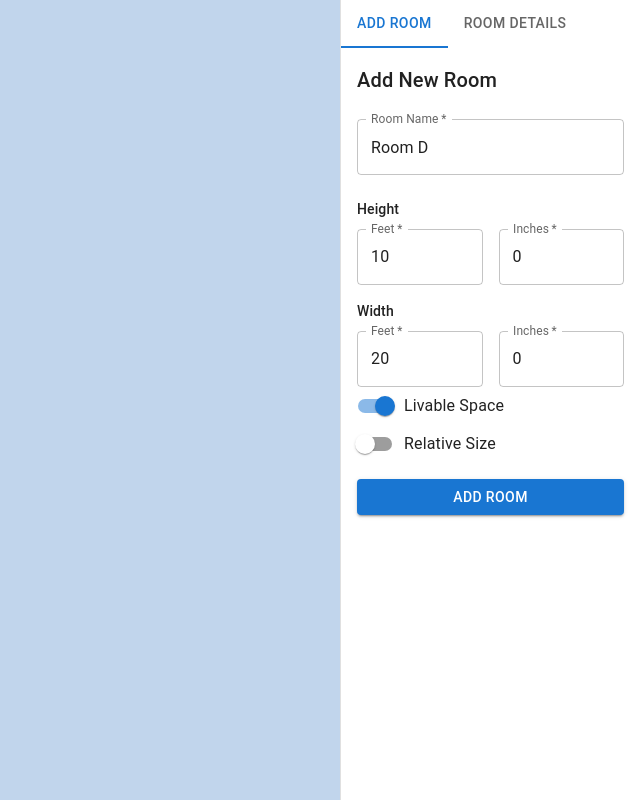
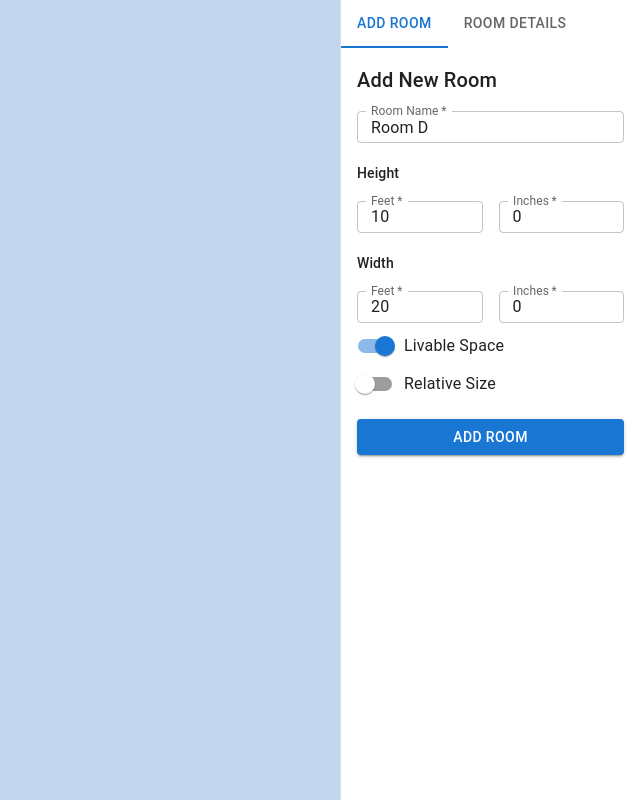
Before and after one commit to jnelken/apt-sqft, a React (Create React App) app: page / in a window 1280 px wide. Shown: the whole page, without its empty margins (640-1280 px from the left). Built offline with nearby package versions, Linux system fonts and the light colour scheme.

Commit message:
Create Compatc text field

```diff
--- /dev/null
+++ b/src/components/CompactTextField.tsx
@@ -0,0 +1,19 @@
+import React from 'react';
+import { TextField, TextFieldProps } from '@mui/material';
+
+export const CompactTextField: React.FC<TextFieldProps> = props => {
+  return (
+    <TextField
+      size="small"
+      fullWidth
+      margin="dense"
+      {...props}
+      sx={{
+        '& .MuiInputBase-root': {
+          height: '32px',
+        },
+        ...props.sx,
+      }}
+    />
+  );
+};
--- a/src/components/RoomForm.tsx
+++ b/src/components/RoomForm.tsx
@@ -1,13 +1,13 @@
 import React, { useState } from 'react';
 import {
   Box,
-  TextField,
   Button,
   FormControlLabel,
   Switch,
   Typography,
 } from '@mui/material';
 import { Room } from '../types';
+import { CompactTextField } from './CompactTextField';
 
 interface RoomFormProps {
   onSubmit: (room: Omit<Room, 'id' | 'points'>) => void;
@@ -52,12 +52,10 @@ export const RoomForm: React.FC<RoomFormProps> = ({
         {initialValues ? 'Edit Room' : 'Add New Room'}
       </Typography>
 
-      <TextField
-        fullWidth
+      <CompactTextField
         label="Room Name"
         value={formData.name}
         onChange={e => setFormData(prev => ({ ...prev, name: e.target.value }))}
-        margin="normal"
         required
       />
 
@@ -65,8 +63,7 @@ export const RoomForm: React.FC<RoomFormProps> = ({
         Height
       </Typography>
       <Box sx={{ display: 'flex', gap: 2 }}>
-        <TextField
-          fullWidth
+        <CompactTextField
           label="Feet"
           type="number"
           value={formData.heightFeet}
@@ -78,8 +75,7 @@ export const RoomForm: React.FC<RoomFormProps> = ({
           }
           required
         />
-        <TextField
-          fullWidth
+        <CompactTextField
           label="Inches"
           type="number"
           value={formData.heightInches}
@@ -97,8 +93,7 @@ export const RoomForm: React.FC<RoomFormProps> = ({
         Width
       </Typography>
       <Box sx={{ display: 'flex', gap: 2 }}>
-        <TextField
-          fullWidth
+        <CompactTextField
           label="Feet"
           type="number"
           value={formData.widthFeet}
@@ -110,8 +105,7 @@ export const RoomForm: React.FC<RoomFormProps> = ({
           }
           required
         />
-        <TextField
-          fullWidth
+        <CompactTextField
           label="Inches"
           type="number"
           value={formData.widthInches}
@@ -160,19 +154,16 @@ export const RoomForm: React.FC<RoomFormProps> = ({
 
       {formData.isRelative && (
         <>
-          <TextField
-            fullWidth
+          <CompactTextField
             label="Relative To Room"
             value={formData.relativeTo}
             onChange={e =>
               setFormData(prev => ({ ...prev, relativeTo: e.target.value }))
             }
-            margin="normal"
             required
           />
 
-          <TextField
-            fullWidth
+          <CompactTextField
             label="Relative Ratio"
             type="number"
             value={formData.relativeRatio}
@@ -182,7 +173,6 @@ export const RoomForm: React.FC<RoomFormProps> = ({
                 relativeRatio: Number(e.target.value),
               }))
             }
-            margin="normal"
             required
           />
         </>
```
